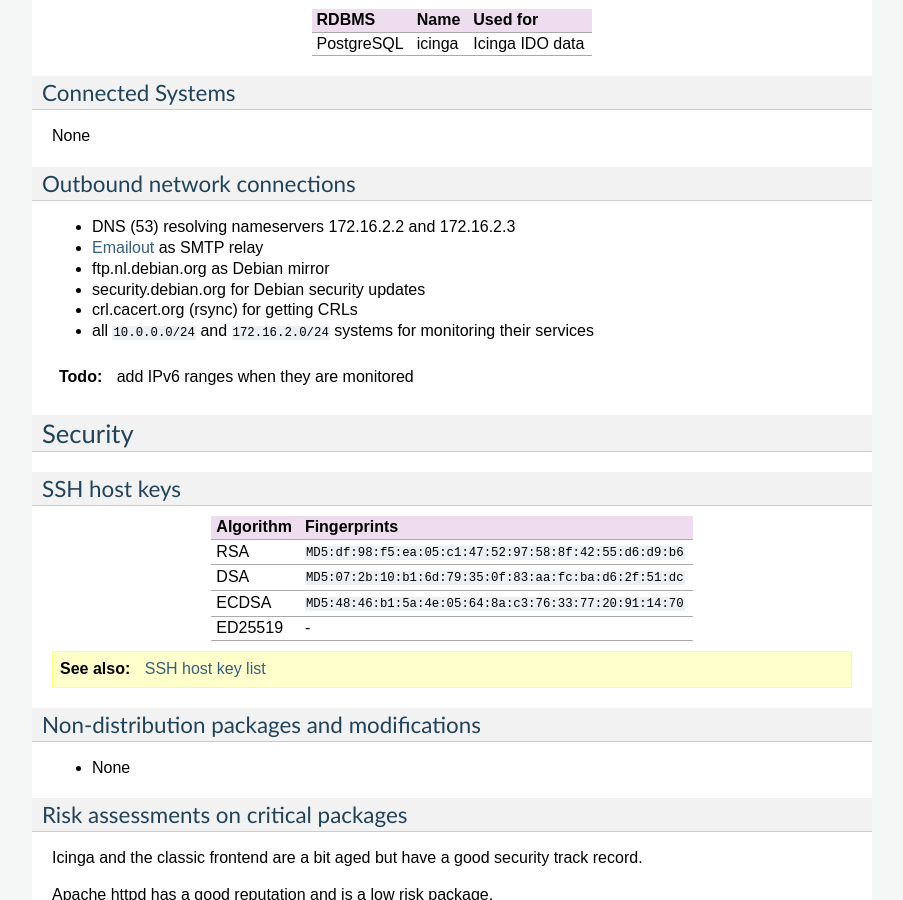
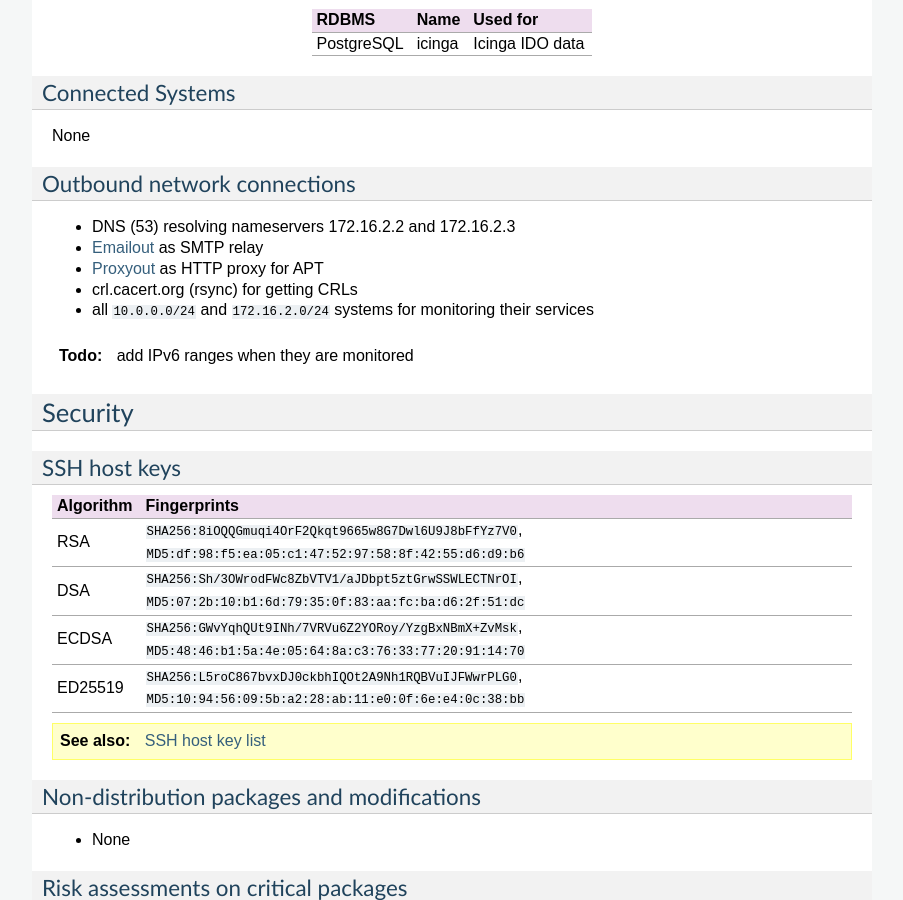
Before and after one commit to CAcertOrg/cacert-infradocs, a Sphinx documentation site: the page built from docs/systems/monitor.rst, in a window 1280 px wide and 900 px high, scrolled down 2400 px. Shown: the whole window, without its empty margins (198-1101 px from the left). Built offline with Sphinx 7.4.7, drawn with Linux system fonts in a browser that asks for light colours; pages that are not in the unit, such as notebooks, are missing from menus; cross-references to code outside the pages are shown as plain code; some of the changed text lies outside the part shown.

Commit message:
Maintenance on monitor container
- upgrade OS to Debian Stretch
- update list of admins
- use proxyout for APT
- add ED25519 ssh host key
- document the real MAC address

```diff
--- a/docs/systems/monitor.rst
+++ b/docs/systems/monitor.rst
@@ -212,8 +210,7 @@
 
 * DNS (53) resolving nameservers 172.16.2.2 and 172.16.2.3
 * :doc:`emailout` as SMTP relay
-* ftp.nl.debian.org as Debian mirror
-* security.debian.org for Debian security updates
+* :doc:`proxyout` as HTTP proxy for APT
 * crl.cacert.org (rsync) for getting CRLs
 * all :ip:v4range:`10.0.0.0/24` and :ip:v4range:`172.16.2.0/24` systems for
   monitoring their services
@@ -224,9 +221,11 @@
 ========
 
 .. sshkeys::
-   :RSA:   df:98:f5:ea:05:c1:47:52:97:58:8f:42:55:d6:d9:b6
-   :DSA:   07:2b:10:b1:6d:79:35:0f:83:aa:fc:ba:d6:2f:51:dc
-   :ECDSA: 48:46:b1:5a:4e:05:64:8a:c3:76:33:77:20:91:14:70
+   :RSA:     SHA256:8iOQQGmuqi4OrF2Qkqt9665w8G7Dwl6U9J8bFfYz7V0 MD5:df:98:f5:ea:05:c1:47:52:97:58:8f:42:55:d6:d9:b6
+   :DSA:     SHA256:Sh/3OWrodFWc8ZbVTV1/aJDbpt5ztGrwSSWLECTNrOI MD5:07:2b:10:b1:6d:79:35:0f:83:aa:fc:ba:d6:2f:51:dc
+   :ECDSA:   SHA256:GWvYqhQUt9INh/7VRVu6Z2YORoy/YzgBxNBmX+ZvMsk MD5:48:46:b1:5a:4e:05:64:8a:c3:76:33:77:20:91:14:70
+   :ED25519: SHA256:L5roC867bvxDJ0ckbhIQOt2A9Nh1RQBVuIJFWwrPLG0 MD5:10:94:56:09:5b:a2:28:ab:11:e0:0f:6e:e4:0c:38:bb
+
 
 Non-distribution packages and modifications
 -------------------------------------------
@@ -289,7 +288,6 @@
 Planned
 -------
 
-.. todo:: upgrade to Debian Jessie
 .. todo:: switch to Icinga2 and Icingaweb2
 
 Changes
```
Also changed, not shown: other parts of docs/systems/monitor.rst (+5 -7 lines).
